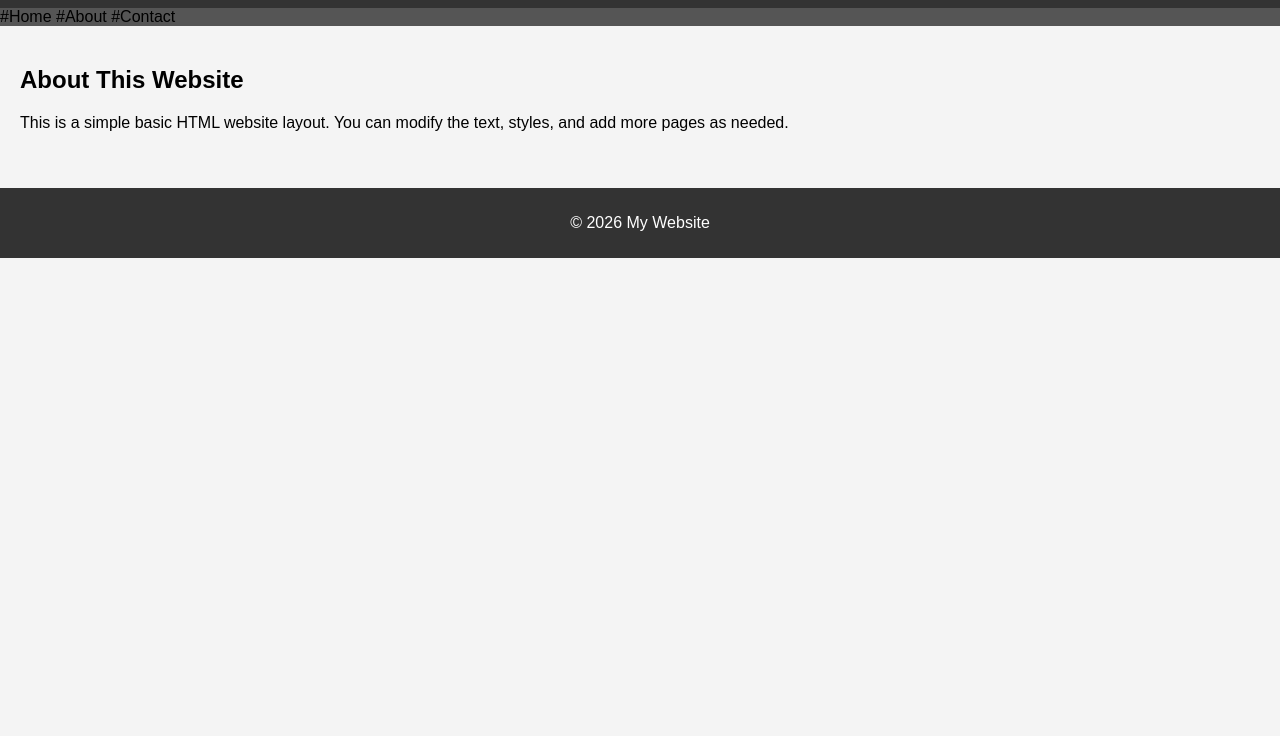
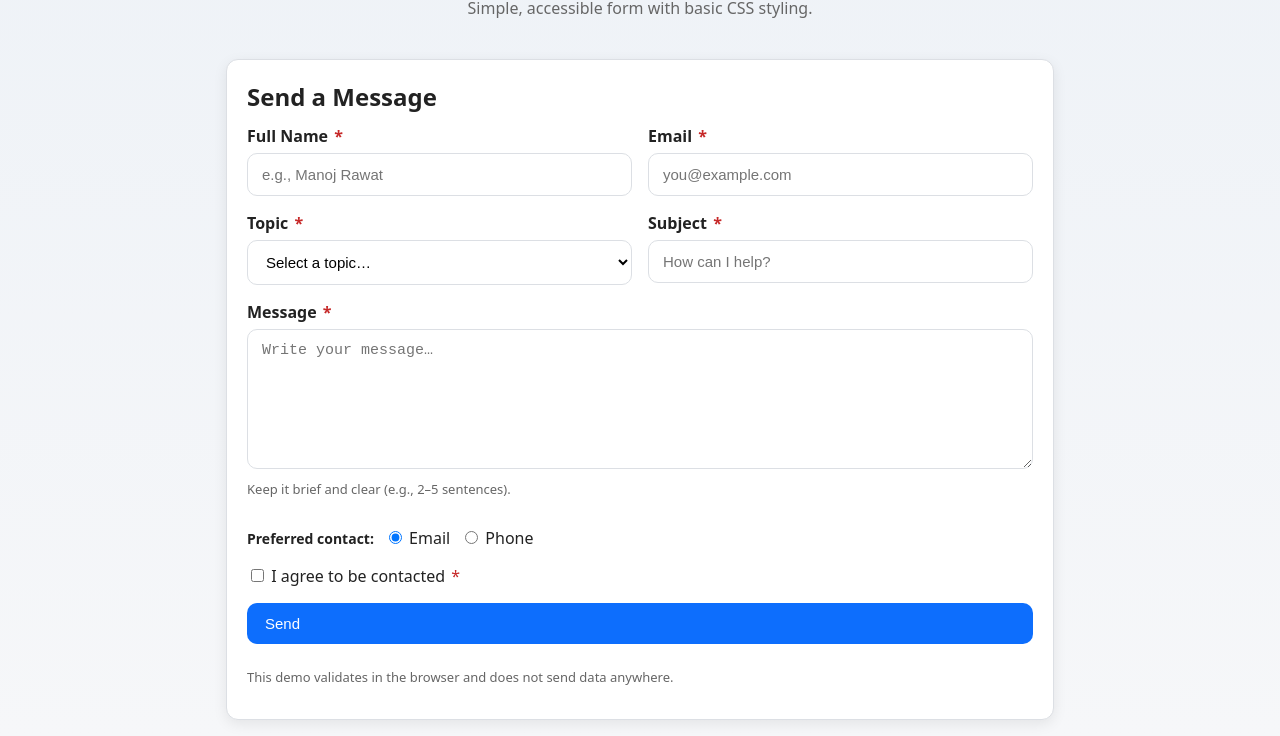
Before and after one commit to rawatog/my-site, a plain HTML site: page index.html in a window 1280 px wide. Shown: the part 102-838 px from the top of the page. Before the commit the page ends 800 px from the top, so only its background shows below. Drawn offline with Linux system fonts and the light colour scheme.

Commit message:
form updated

```diff
--- a/index.html
+++ b/index.html
@@ -2,66 +2,248 @@
 <html lang="en">
 <head>
   <meta charset="UTF-8" />
-    <meta name="viewport" content="width=device-width, initial-scale=1.0" />
-    <title>My Basic Website</title>
+  <meta name="viewport" content="width=device-width, initial-scale=1" />
+  <title>Basic Form with CSS</title>
   <style>
+    :root{
+      --bg:#f6f7f9;
+      --card:#ffffff;
+      --text:#222;
+      --muted:#666;
+      --primary:#0d6efd;
+      --primary-hover:#0b5ed7;
+      --border:#dcdfe4;
+      --shadow:0 4px 14px rgba(0,0,0,.08);
+      --radius:12px;
+    }
+
+    * { box-sizing: border-box; }
     body {
-            font-family: Arial, sans-serif;
       margin: 0;
-            background: #f4f4f4;
+      font-family: system-ui, -apple-system, Segoe UI, Roboto, Arial, sans-serif;
+      color: var(--text);
+      background: linear-gradient(180deg, #eef2f7, var(--bg));
+      min-height: 100vh;
     }
+
     header {
-            background: #333;
-            color: white;
-            padding: 15px;
       text-align: center;
+      padding: 48px 16px 24px;
     }
-        nav {
-            background: #555;
-            overflow: hidden;
+    header h1 {
+      margin: 0 0 8px;
+      font-size: 32px;
+      letter-spacing: .3px;
     }
-        nav a {
-            float: left;
-            display: block;
-            padding: 14px 20px;
-            color: white;
-            text-decoration: none;
+    header p { margin: 0; color: var(--muted); }
+
+    .wrap {
+      max-width: 860px;
+      margin: 0 auto;
+      padding: 16px;
     }
-        nav a:hover {
-            background: #111;
-        }
-        .container {
+
+    .card {
+      background: var(--card);
+      border: 1px solid var(--border);
+      border-radius: var(--radius);
+      box-shadow: var(--shadow);
       padding: 20px;
     }
-        footer {
-            background: #333;
-            color: white;
-            text-align: center;
-            padding: 10px;
-            margin-top: 20px;
+
+    form {
+      display: grid;
+      gap: 16px;
+    }
+
+    .row {
+      display: grid;
+      grid-template-columns: 1fr 1fr;
+      gap: 16px;
+    }
+    @media (max-width: 640px) {
+      .row { grid-template-columns: 1fr; }
+    }
+
+    label {
+      display: inline-block;
+      font-weight: 600;
+      margin-bottom: 6px;
+    }
+
+    .hint { font-size: 13px; color: var(--muted); margin-top: 6px; }
+
+    input[type="text"],
+    input[type="email"],
+    select,
+    textarea {
+      width: 100%;
+      padding: 12px 14px;
+      border: 1px solid var(--border);
+      border-radius: 10px;
+      background: #fff;
+      font-size: 15px;
+      transition: border-color .15s, box-shadow .15s;
+    }
+    textarea { min-height: 140px; resize: vertical; }
+
+    input:focus,
+    select:focus,
+    textarea:focus {
+      outline: none;
+      border-color: var(--primary);
+      box-shadow: 0 0 0 3px rgba(13,110,253,.15);
+    }
+
+    .inline {
+      display: flex;
+      align-items: center;
+      gap: 10px;
+      flex-wrap: wrap;
+    }
+    .inline label {
+      font-weight: 500;
+      margin: 0;
+    }
+
+    .btn {
+      display: inline-flex;
+      align-items: center;
+      gap: 8px;
+      background: var(--primary);
+      color: #fff;
+      border: none;
+      padding: 12px 18px;
+      font-size: 15px;
+      border-radius: 10px;
+      cursor: pointer;
+      transition: background .15s, transform .02s;
+    }
+    .btn:hover { background: var(--primary-hover); }
+    .btn:active { transform: translateY(1px); }
+
+    .note {
+      font-size: 13px;
+      color: var(--muted);
+      margin-top: 8px;
+    }
+
+    .required {
+      color: #c62828;
+      margin-left: 2px;
+    }
+
+    .status {
+      display: none;
+      margin-top: 8px;
+      padding: 10px 12px;
+      border-radius: 10px;
+      border: 1px solid;
+      font-size: 14px;
+    }
+    .status.ok {
+      display: block;
+      background: #e7f7ed;
+      color: #1e5f3a;
+      border-color: #b7e1c9;
+    }
+    .status.err {
+      display: block;
+      background: #fdecea;
+      color: #8a1f17;
+      border-color: #f5c6c3;
     }
   </style>
 </head>
 <body>
 
   <header>
-        <h1>Welcome to My Website</h1>
+    <h1>Contact Form</h1>
+    <p>Simple, accessible form with basic CSS styling.</p>
   </header>
 
-    <nav>
-        #Home</a>
-        #About</a>
-        #Contact</a>
-    </nav>
+  <main class="wrap">
+    <section class="card" aria-labelledby="contact-title">
+      <h2 id="contact-title" style="margin:0 0 12px;">Send a Message</h2>
 
-    <div class="container">
-        <h2>About This Website</h2>
-        <p>This is a simple basic HTML website layout. You can modify the text, styles, and add more pages as needed.</p>
+      <form id="basicForm" novalidate>
+        <div class="row">
+          <div>
+            <label for="name">Full Name <span class="required">*</span></label>
+            <input type="text" id="name" name="name" placeholder="e.g., Manoj Rawat" required />
+          </div>
+          <div>
+            <label for="email">Email <span class="required">*</span></label>
+            <input type="email" id="email" name="email" placeholder="you@example.com" required />
+          </div>
         </div>
 
-    <footer>
-        <p>&copy; 2026 My Website</p>
-    </footer>
+        <div class="row">
+          <div>
+            <label for="topic">Topic <span class="required">*</span></label>
+            <select id="topic" name="topic" required>
+              <option value="">Select a topic…</option>
+              <option>General</option>
+              <option>Support</option>
+              <option>Partnership</option>
+            </select>
+          </div>
+          <div>
+            <label for="subject">Subject <span class="required">*</span></label>
+            <input type="text" id="subject" name="subject" placeholder="How can I help?" required />
+          </div>
+        </div>
 
+        <div>
+          <label for="message">Message <span class="required">*</span></label>
+          <textarea id="message" name="message" placeholder="Write your message…" required></textarea>
+          <p class="hint">Keep it brief and clear (e.g., 2–5 sentences).</p>
+        </div>
+
+        <fieldset style="border:none; padding:0; margin:0;">
+          <legend style="position:absolute;left:-9999px;top:auto;">Preferred contact method</legend>
+          <div class="inline" role="group" aria-label="Preferred contact method">
+            <strong style="font-size:14px;">Preferred contact:</strong>
+            <label><input type="radio" name="contact_method" value="Email" checked /> Email</label>
+            <label><input type="radio" name="contact_method" value="Phone" /> Phone</label>
+          </div>
+        </fieldset>
+
+        <div class="inline">
+          <label><input type="checkbox" id="consent" required /> I agree to be contacted <span class="required">*</span></label>
+        </div>
+
+        <button class="btn" type="submit">Send</button>
+        <div id="status" class="status" aria-live="polite"></div>
+
+        <p class="note">This demo validates in the browser and does not send data anywhere.</p>
+      </form>
+    </section>
+  </main>
+
+  <script>
+    // Lightweight client-side validation + status message
+    const form = document.getElementById('basicForm');
+    const statusBox = document.getElementById('status');
+
+    form.addEventListener('submit', (e) => {
+      e.preventDefault();
+      statusBox.className = 'status';
+      statusBox.textContent = '';
+
+      if (!form.checkValidity()) {
+        statusBox.textContent = 'Please complete all required fields.';
+        statusBox.classList.add('err');
+        return;
+      }
+
+      // Simulate success
+      statusBox.textContent = 'Your message is ready to be sent (demo only).';
+      statusBox.classList.add('ok');
+
+      // Reset after short delay (optional)
+      setTimeout(() => form.reset(), 1200);
+    });
+  </script>
 </body>
 </html>
```
Also changed, not shown: 1 other file. Lines whose indentation alone changed are shown as unchanged.
